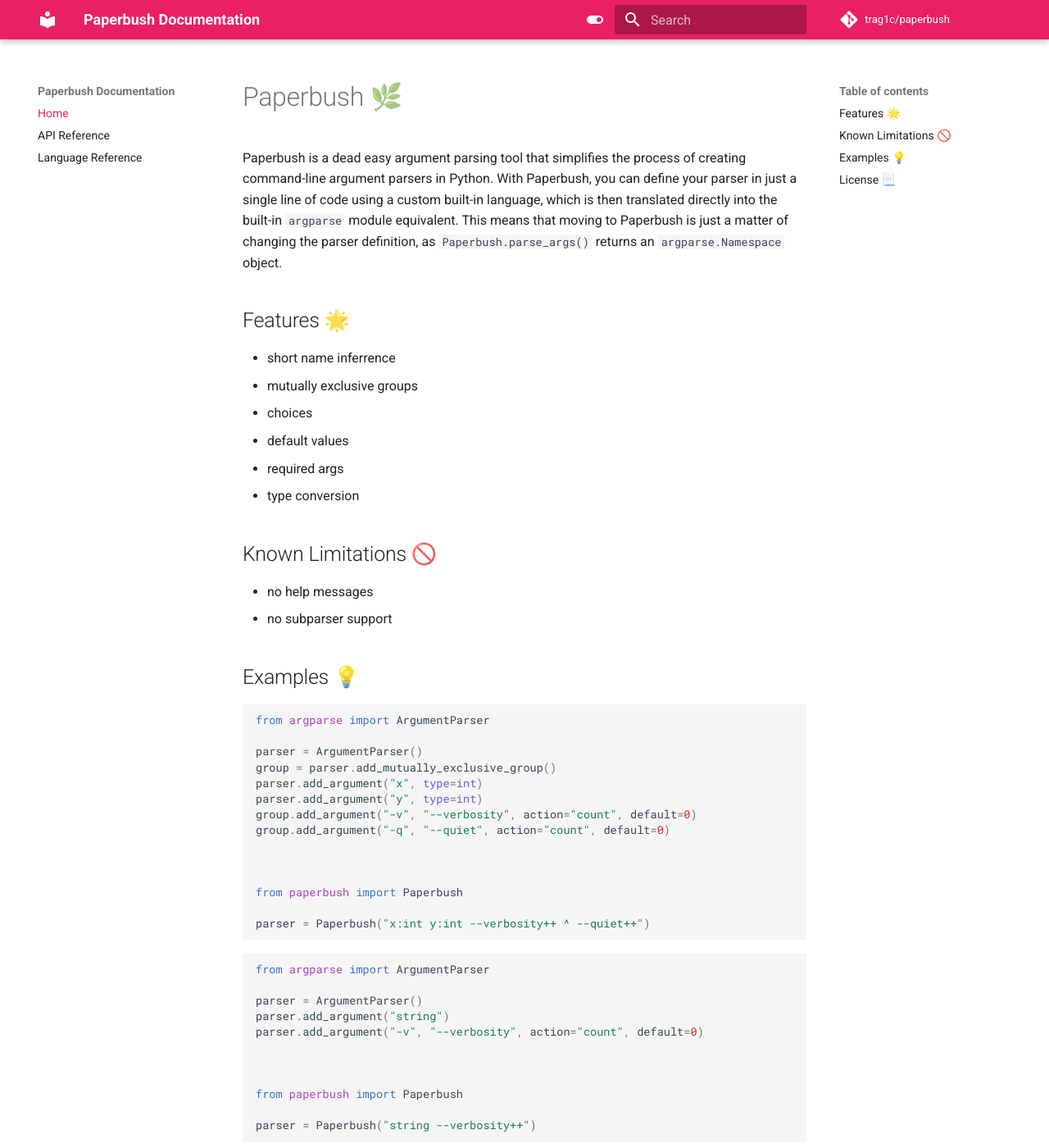
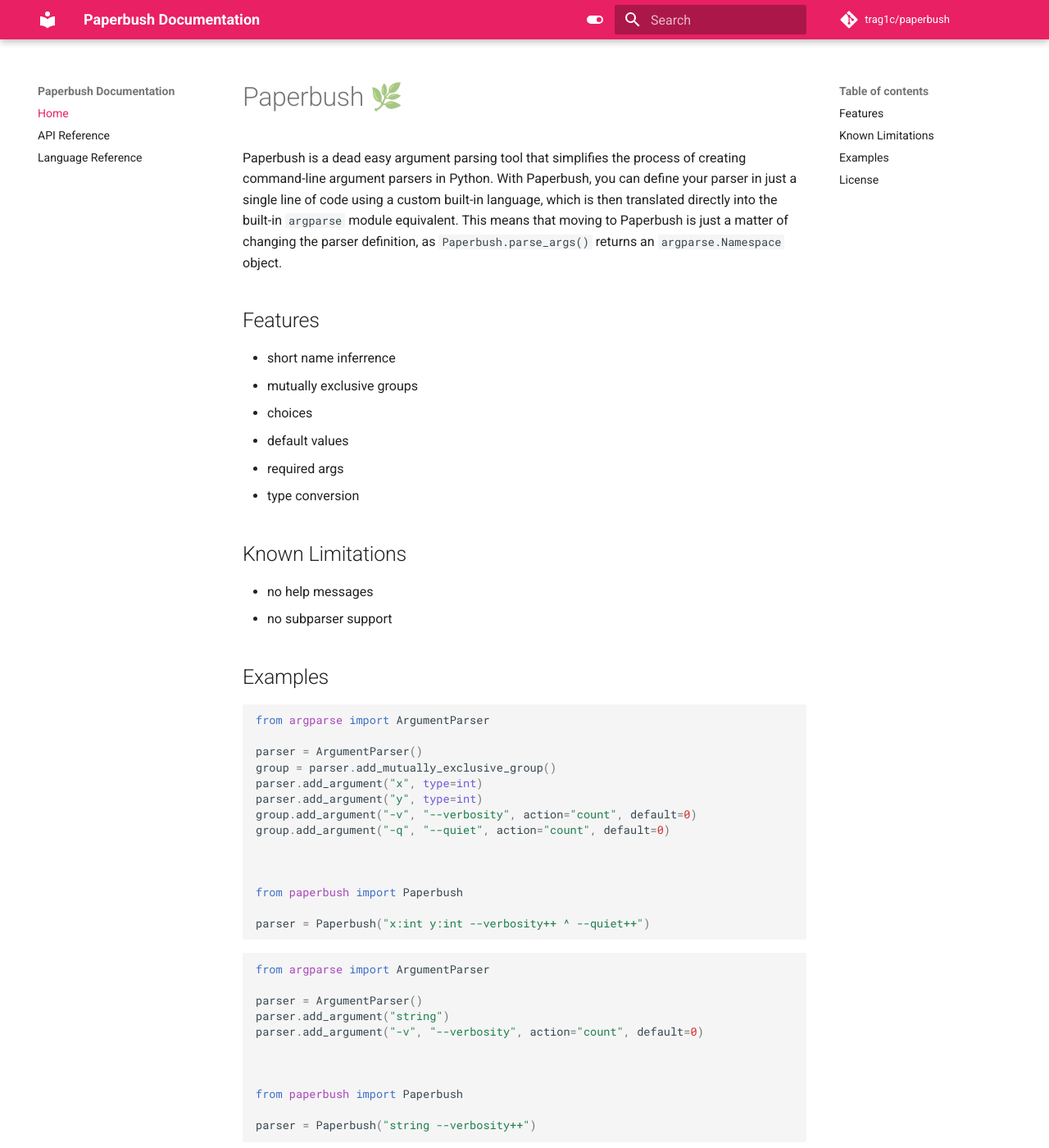
Before and after one commit to trag1c/paperbush, an MkDocs documentation site: the page built from docs/index.md, in a window 1280 px wide and 1400 px high. Shown: the whole window at 82% size. Built offline with MkDocs 1.6.1 and Material for MkDocs 9.7.7, drawn with Linux system fonts in a browser that asks for light colours; comment, search, counter and statistics services are not loaded.

Commit message:
Removed most emojis from section names

````diff
--- a/docs/index.md
+++ b/docs/index.md
@@ -2,7 +2,7 @@
 
 Paperbush is a dead easy argument parsing tool that simplifies the process of creating command-line argument parsers in Python. With Paperbush, you can define your parser in just a single line of code using a custom built-in language, which is then translated directly into the built-in `argparse` module equivalent. This means that moving to Paperbush is just a matter of changing the parser definition, as `Paperbush.parse_args()` returns an `argparse.Namespace` object.
 
-## Features 🌟
+## Features
 - short name inferrence
 - mutually exclusive groups
 - choices
@@ -10,11 +10,11 @@
 - required args
 - type conversion
 
-## Known Limitations 🚫
+## Known Limitations
 - no help messages
 - no subparser support
 
-## Examples 💡
+## Examples
 ```py
 from argparse import ArgumentParser
 
@@ -45,5 +45,5 @@
 parser = Paperbush("string --verbosity++")
 ```
 
-## License 📃
+## License
 Paperbush is licensed under the MIT License.
````
Also changed, not shown: README.md (+5 -5 lines).
